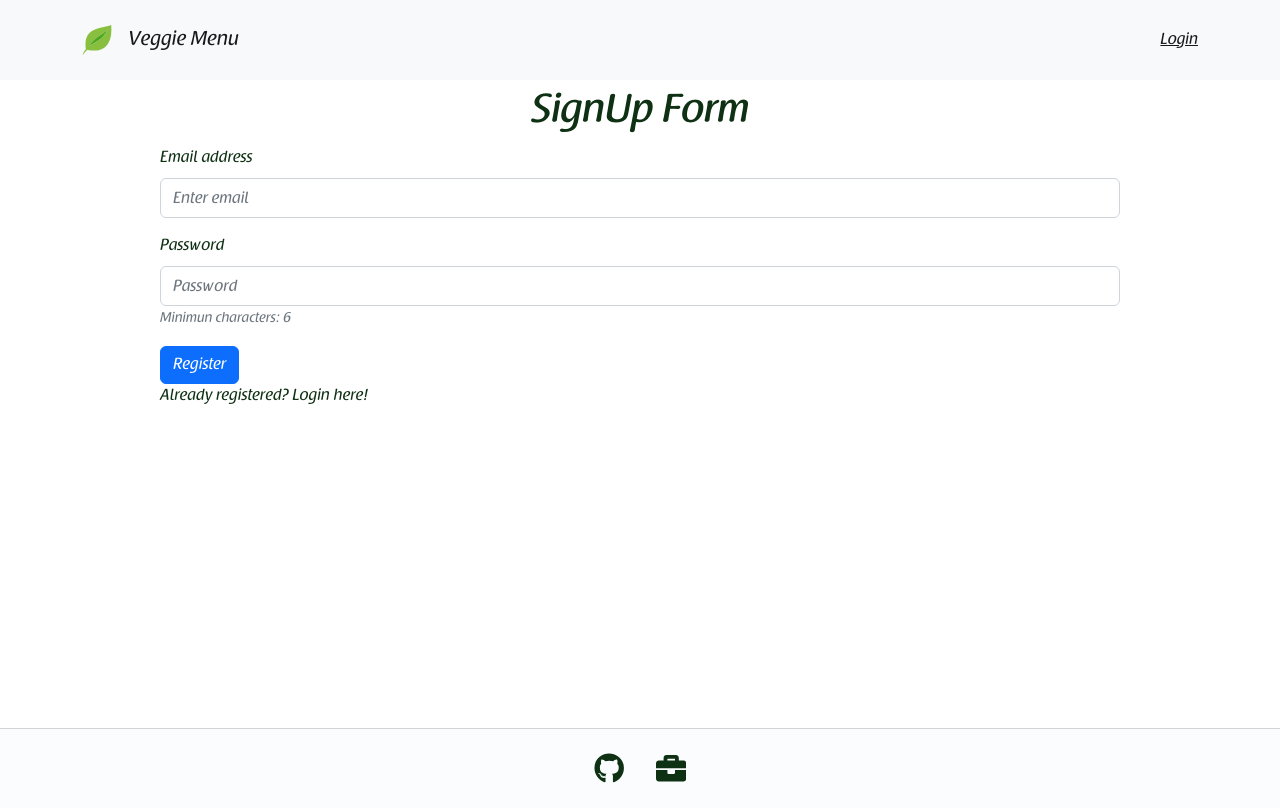
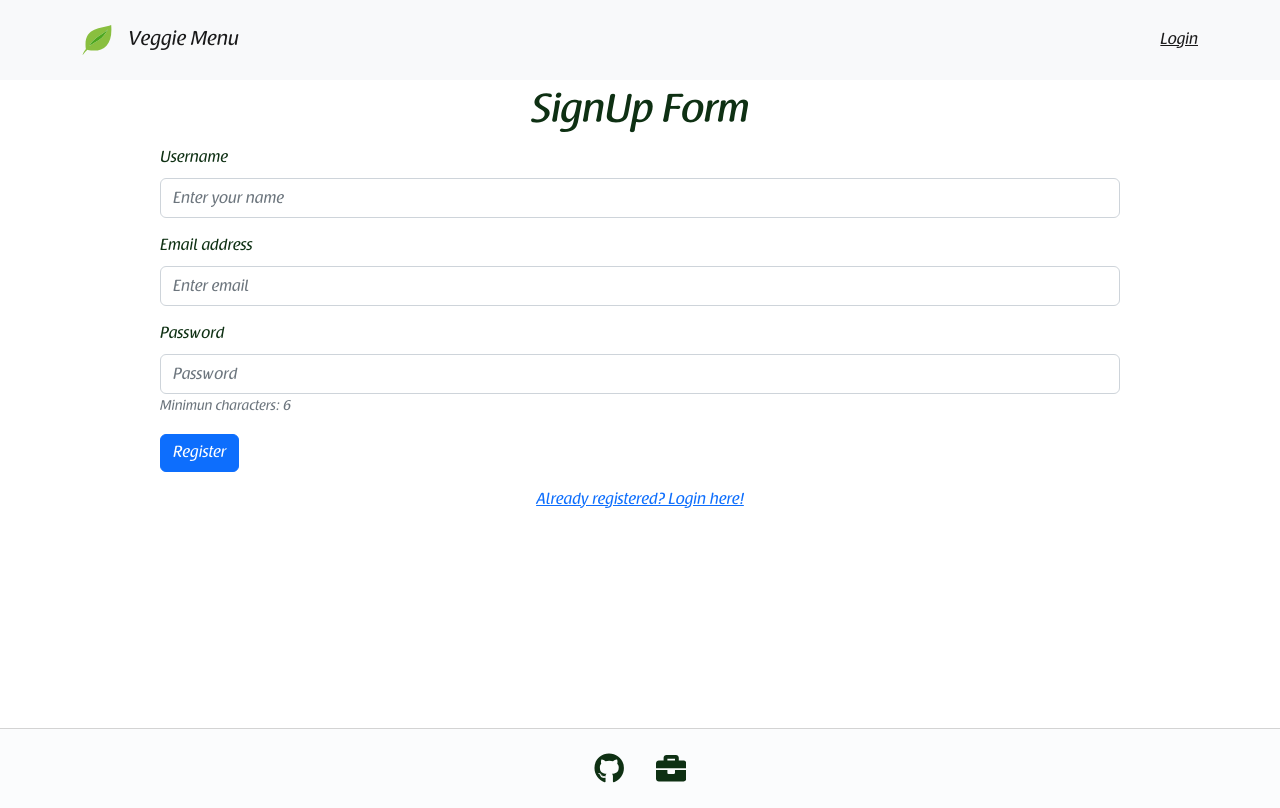
Before and after one commit to Rilmxp/Veggie-Menu, a React (Create React App) app: page / in a window 1280 px wide. Built offline with nearby package versions, Linux system fonts and the light colour scheme; no server answers.

Commit message:
firebase create account

```diff
--- a/src/App.js
+++ b/src/App.js
@@ -5,6 +5,7 @@ import SingleRecipe from "./pages/SingleRecipe/SingleRecipe";
 import LogInForm from "./pages/Authentication/LogInForm";
 import SignUpForm from "./pages/Authentication/SignUpForm";
 import Error from "./pages/Error/Error";
+import Account from "./pages/Authentication/Account";
 import ScrollToTop from "./components/ScrollToTop";
 import { BrowserRouter as Router, Route, Routes } from "react-router-dom";
 import { useDispatch, useSelector } from "react-redux";
@@ -17,24 +18,6 @@ import { onAuthStateChanged } from "firebase/auth";
 function App() {
   const { user } = useSelector((store) => store.user);
   const dispatch = useDispatch();
-
-  useEffect(() => {
-    onAuthStateChanged(auth, (userAuth) => {
-      if (userAuth) {
-        // user is logged in, send the user's details to redux, store the current user in the state
-        dispatch(
-          login({
-            email: userAuth.email,
-            uid: userAuth.uid,
-            displayName: userAuth.displayName,
-            photoUrl: userAuth.photoURL,
-          })
-        );
-      } else {
-        dispatch(logout());
-      }
-    });
-  }, []);
 
   // fetch homepage recipes only once when app loads
   useEffect(() => {
@@ -51,7 +34,8 @@ function App() {
             <Route path="/recipe/:id/:title" element={<SingleRecipe />} />
             {/* <Route path="/login" element={<Login />} /> */}
             <Route path="/" element={<SignUpForm />} />
-            <Route path="/log-in" element={<LogInForm />} />
+            <Route path="/login" element={<LogInForm />} />
+            <Route path="/account" element={<Account />} />
             <Route path="/*" element={<Error />} />
           </Routes>
         </ScrollToTop>
--- a/src/context/features/userSlice.js
+++ b/src/context/features/userSlice.js
@@ -1,14 +1,41 @@
-import { createSlice } from "@reduxjs/toolkit";
+import { createSlice, createAsyncThunk } from "@reduxjs/toolkit";
+import { auth } from "../../firebase";
+import { createUserWithEmailAndPassword, updateProfile } from "firebase/auth";
+
+const registerUser = createAsyncThunk(
+  "user/registerUser",
+  async (formData, { rejectWithValue }) => {
+    try {
+      const userCredential = await createUserWithEmailAndPassword(
+        auth,
+        formData.email,
+        formData.password
+      );
+      // const user = userCredential.user;
+      await updateProfile(userCredential.user, {
+        displayName: formData.username,
+      });
+
+      const user = userCredential.user;
+      console.log("updateduser", user);
+      const { email, uid, displayName: username } = user;
+      return { email, uid, username };
+    } catch (error) {
+      console.log("errorcode", error.code);
+      console.log("errormessage", error.message);
+      return rejectWithValue("An error occured. Please try again later");
+    }
+  }
+);
 
 const userSlice = createSlice({
   name: "user",
   initialState: {
     user: null,
+    loading: true,
+    errorMessage: "",
   },
   reducers: {
-    // createUser: (state, action) => {
-    //     return createUserWithEmailAndPassword(auth, email, password);
-    //   },
     login: (state, action) => {
       state.user = action.payload;
     },
@@ -16,9 +43,25 @@ const userSlice = createSlice({
       state.user = null;
     },
   },
+  extraReducers: (builder) => {
+    builder
+      .addCase(registerUser.pending, (state) => {
+        state.loading = true;
+        state.errorMessage = "";
+      })
+      .addCase(registerUser.fulfilled, (state, action) => {
+        state.loading = false;
+        console.log("action", action.payload);
+        state.user = action.payload;
+      })
+      .addCase(registerUser.rejected, (state, action) => {
+        state.loading = false;
+        state.errorMessage = action.payload;
+      });
+  },
 });
 
 const userReducer = userSlice.reducer;
 const { login, logout } = userSlice.actions;
 
-export { userReducer, login, logout };
+export { userReducer, login, logout, registerUser };
--- /dev/null
+++ b/src/pages/Authentication/Account.js
@@ -0,0 +1,5 @@
+const Account = () => {
+  return <h1>Account Page</h1>;
+};
+
+export default Account;
--- a/src/pages/Authentication/LogInSignUpForms.module.scss
+++ b/src/pages/Authentication/LogInSignUpForms.module.scss
@@ -17,5 +17,6 @@
 }
 
 .paragraphLayout {
+  margin-top: 1rem;
   align-self: flex-start;
 }
--- a/src/pages/Authentication/SignUpForm.js
+++ b/src/pages/Authentication/SignUpForm.js
@@ -2,28 +2,133 @@ import Button from "react-bootstrap/Button";
 import Form from "react-bootstrap/Form";
 import SectionHeading from "../../components/SectionHeading";
 import styles from "./LogInSignUpForms.module.scss";
+import { useSelector, useDispatch } from "react-redux";
+import { useState } from "react";
+import { registerUser } from "../../context/features/userSlice";
+import { Link, useNavigate } from "react-router-dom";
 
 const SignUpForm = () => {
+  const { loading, user } = useSelector((store) => store.user);
+  const [formData, setFormData] = useState({
+    username: "",
+    email: "",
+    password: "",
+  });
+  const dispatch = useDispatch();
+  const navigate = useNavigate();
+
+  const [validated, setValidated] = useState(false);
+
+  const handleSubmit = (event) => {
+    event.preventDefault();
+
+    const form = event.currentTarget;
+
+    if (form.checkValidity()) {
+      dispatch(registerUser(formData))
+        .unwrap()
+        .then((result) => navigate("/account"))
+        .catch((error) => console.log("error", error));
+
+      // if user was successfully created
+      // if (user) {
+      //   navigate("/account");
+      // } else {
+      //   console.log("error occured");
+      // }
+
+      // setFormData((prevState) => {
+      //   return {
+      //     ...prevState,
+      //     username: "",
+      //     email: "",
+      //     password: "",
+      //   };
+      // });
+    }
+    setValidated(true);
+  };
+
+  function handleChange(event) {
+    setFormData((prevState) => {
+      return {
+        ...prevState,
+        [event.target.name]: event.target.value,
+      };
+    });
+  }
+
+  // DO NOT REMOVE //
+  // register and logIn user automatically
+  // function handleSubmit(event) {
+  //   event.preventDefault();
+  //   dispatch(registerUser(formData));
+  // }
+
   return (
     <main>
       <SectionHeading title="SignUp Form" />
-      <Form className={styles.formLayout}>
+      <Form
+        required
+        noValidate
+        validated={validated}
+        onSubmit={handleSubmit}
+        className={styles.formLayout}
+      >
+        <Form.Group className="mb-3" controlId="userName">
+          <Form.Label>Username</Form.Label>
+          <Form.Control
+            required
+            name="username"
+            value={formData.username}
+            onChange={handleChange}
+            type="text"
+            placeholder="Enter your name"
+          />
+          <Form.Control.Feedback type="invalid">
+            Please enter your name
+          </Form.Control.Feedback>
+        </Form.Group>
+
         <Form.Group className="mb-3" controlId="email">
           <Form.Label>Email address</Form.Label>
-          <Form.Control type="email" placeholder="Enter email" />
+          <Form.Control
+            required
+            name="email"
+            value={formData.email}
+            onChange={handleChange}
+            type="email"
+            placeholder="Enter email"
+          />
+          <Form.Control.Feedback type="invalid">
+            Please enter a valid email
+          </Form.Control.Feedback>
         </Form.Group>
 
         <Form.Group className="mb-3" controlId="formBasicPassword">
           <Form.Label>Password</Form.Label>
-          <Form.Control type="password" placeholder="Password" />
+          <Form.Control
+            required
+            minLength="6"
+            name="password"
+            value={formData.password}
+            onChange={handleChange}
+            type="password"
+            placeholder="Password"
+          />
           <Form.Text className="text-muted">Minimun characters: 6</Form.Text>
+          <Form.Control.Feedback type="invalid">
+            Password must be of a minimum of 6 characters
+          </Form.Control.Feedback>
         </Form.Group>
         <Button className={styles.submitBtn} variant="primary" type="submit">
           Register
         </Button>
-        <p className={styles.paragraphLayout}>
-          Already registered? Login here!
-        </p>
+        <Link to={"/login"}>
+          <p className={styles.paragraphLayout}>
+            Already registered? Login here!
+          </p>
+        </Link>
       </Form>
     </main>
   );
```
Also changed, not shown: src/pages/Authentication/Authentication.js (+6 -6 lines).
